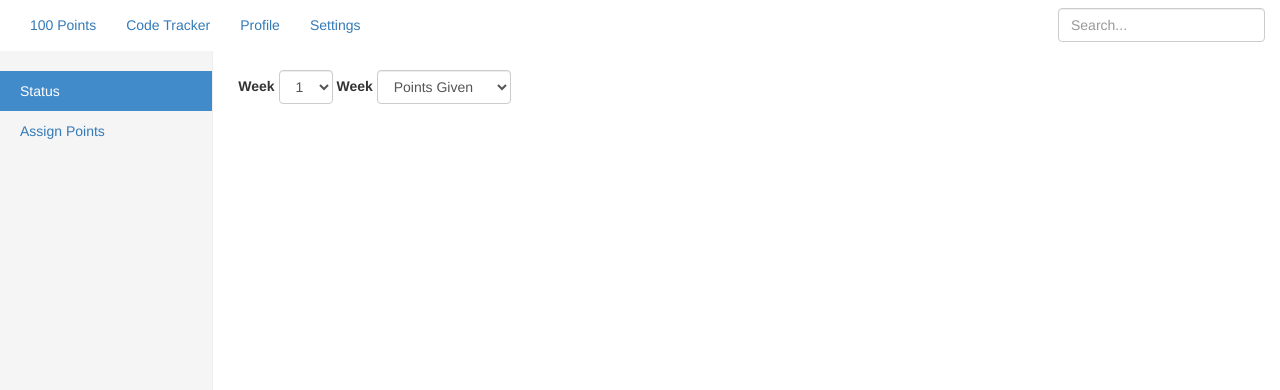
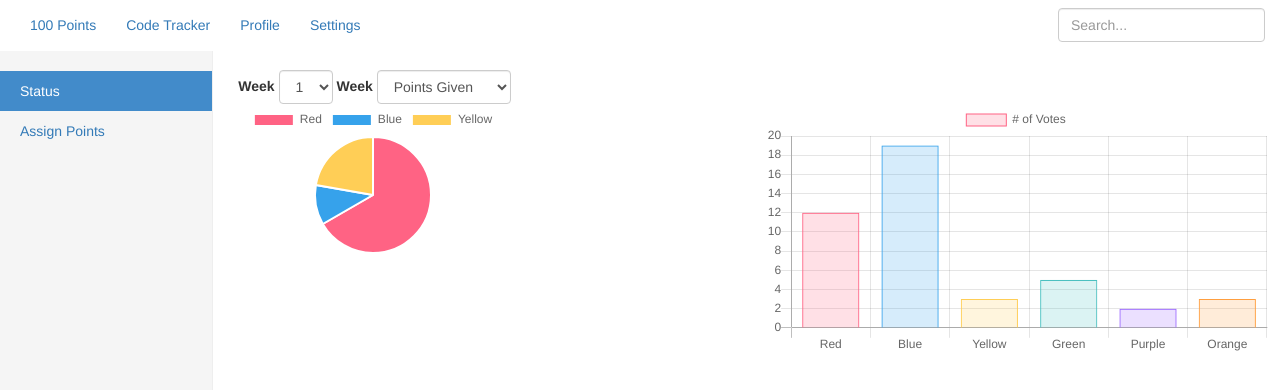
Before and after one commit to Discovery-VSTS/vsts-discovery-frontend, a plain HTML site: page index.html in a window 1280 px wide. Both pictures are taken after a click on the item "Status". Drawn offline with nearby package versions, Linux system fonts and the light colour scheme.

Commit message:
added menu item behavior controls; added new pie chart

```diff
--- a/components/100-points-status.html
+++ b/components/100-points-status.html
@@ -18,5 +18,12 @@
     </div>
 </form>
 <div class="row" id="charts-container">
-    <canvas id="myChart" width="400" height="400"></canvas>
+    <div class="row">
+        <div class="col-sm-6">
+            <canvas id="myChart" ></canvas>
+        </div>
+        <div class="col-sm-6">
+            <canvas id="myChart2" ></canvas>
+        </div>
+    </div>
 </div>
--- a/index.html
+++ b/index.html
@@ -34,7 +34,7 @@
             </div>
             <div id="navbar" class="navbar-collapse collapse">
                 <ul class="nav navbar-nav navbar-left">
-                    <li class="active"><a href="#">100 Points</a></li>
+                    <li><a href="#">100 Points</a></li>
                     <li><a href="#">Code Tracker</a></li>
                     <li><a href="#">Profile</a></li>
                     <li><a href="#">Settings</a></li>
@@ -47,9 +47,9 @@
     </nav>
     <div class="container-fluid">
         <div class="row">
-            <div class="col-sm-3 col-md-2 sidebar">
+            <div class="col-sm-3 col-md-2 sidebar" id="100-points-menu">
                 <ul class="nav nav-sidebar">
-                    <li class="active" id="status"><a href="/components/100-points-status.html">Status</span></a></li>
+                    <li id="status"><a href="/components/100-points-status.html">Status</span></a></li>
                     <li id="assign"><a href="/components/100-points-assign.html">Assign Points</a></li>
                 </ul>
             </div>
--- a/js/100-points-status-ctrl.js
+++ b/js/100-points-status-ctrl.js
@@ -3,9 +3,12 @@
 // Author: Yichen Lu
 // Create Date: 01-Feb-2017
 // Update Date: 01-Feb-2017
-
-var ctx = document.getElementById("myChart");
-var myChart = new Chart(ctx, {
+function load100PtStatus() {
+    $('#100-points-components').load("components/100-points-status.html", function(response, status, xhr){
+        if (status == "success") {
+            var ctx = $("#myChart");
+            var ctx2 = $("#myChart2");
+            var myChart = new Chart(ctx2, {
             type: 'bar',
             data: {
                 labels: ["Red", "Blue", "Yellow", "Green", "Purple", "Orange"],
@@ -41,3 +44,37 @@ var myChart = new Chart(ctx, {
                     }
                 }
             });
+
+
+            var data = {
+                labels: [
+                    "Red",
+                    "Blue",
+                    "Yellow"
+                ],
+                datasets: [
+                    {
+                        data: [300, 50, 100],
+                        backgroundColor: [
+                            "#FF6384",
+                            "#36A2EB",
+                            "#FFCE56"
+                        ],
+                        hoverBackgroundColor: [
+                            "#FF6384",
+                            "#36A2EB",
+                            "#FFCE56"
+                        ]
+                    }]
+            };
+
+            var myPieChart = new Chart(ctx,{
+                type: 'pie',
+                data: data,
+                options: {
+                    responsive: false
+                }
+            });
+        }
+    });
+}
--- a/js/controller.js
+++ b/js/controller.js
@@ -4,12 +4,24 @@
 // Create Date: 31-Jan-2017
 // Update Date: 01-Feb-2017
 
+jQuery(document).ready(function() {
+    $($('#navbar ul').children().get(0)).addClass('active');
+});
+
 $('#status').click(function(event) {
     event.preventDefault();
-    $('#100-points-components').load("components/100-points-status.html");
+    removeActiveClassInMenuItems();
+    $(this).addClass('active');
+    load100PtStatus();
 });
 
 $('#assign').click(function(event) {
     event.preventDefault();
+    removeActiveClassInMenuItems();
+    $(this).addClass('active');
     $('#100-points-components').load("components/100-points-assign.html");
 });
+
+function removeActiveClassInMenuItems() {
+    $("#100-points-menu li").removeClass('active');
+}
```
Also changed, not shown: vss-extension.json (indentation only). Lines whose indentation alone changed are shown as unchanged.
